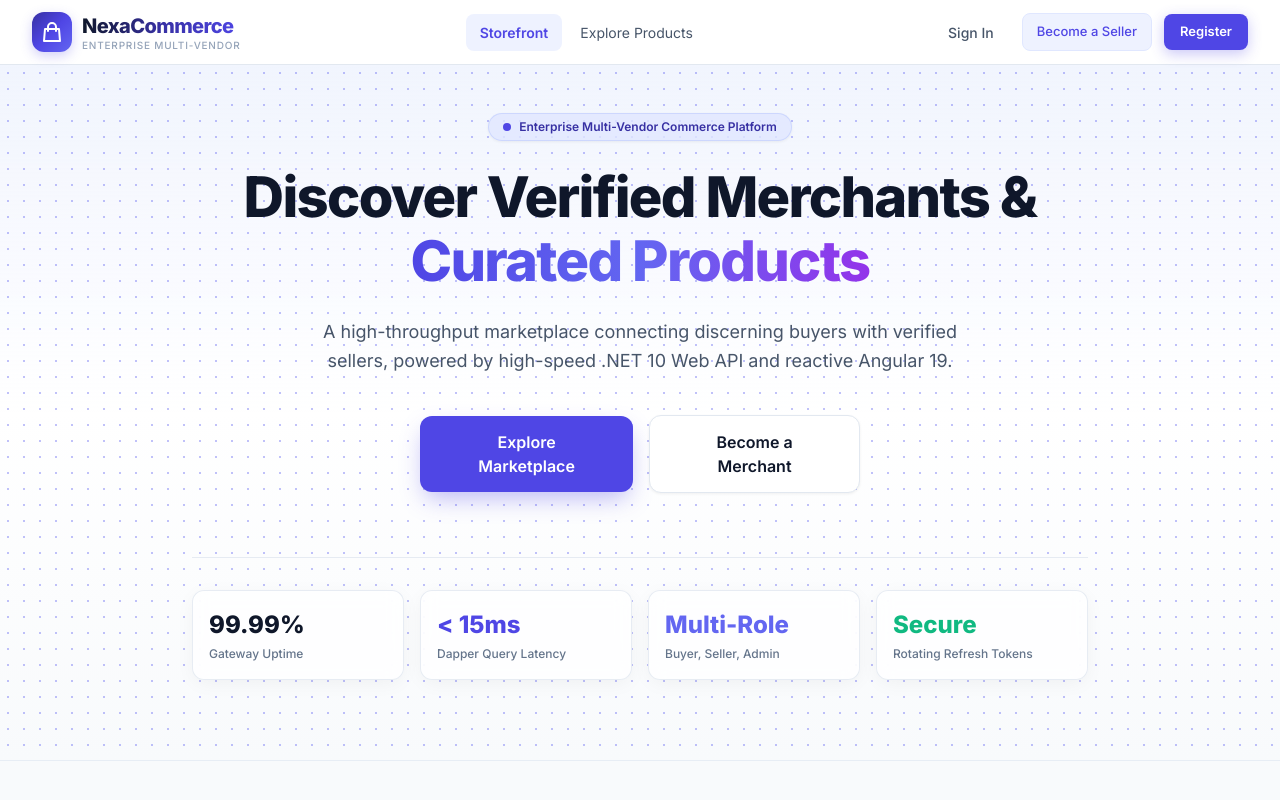
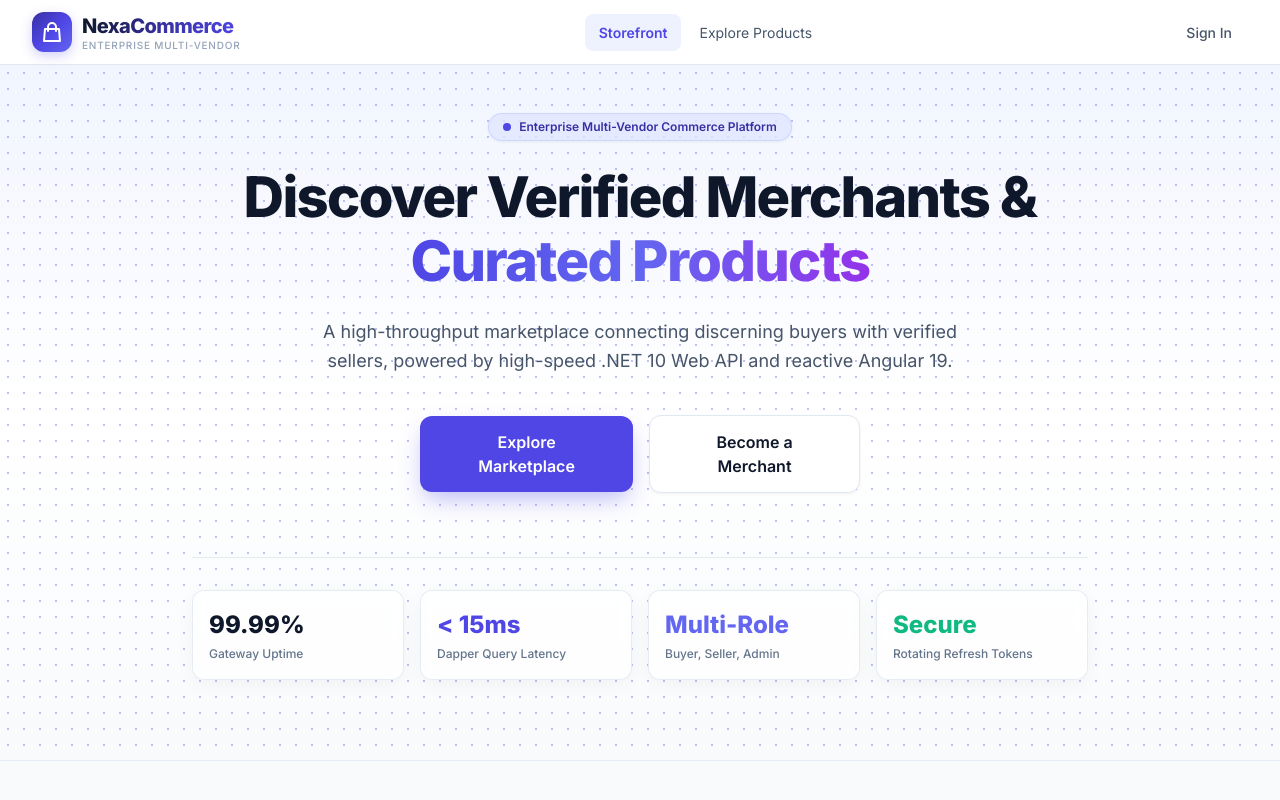
Before and after one commit to SATA1011/nexacommerce, an Angular app in the folder frontend/NexaCommerceFrontend/: page / in a window 1280 px wide. Built offline with nearby package versions, Linux system fonts and the light colour scheme.

Commit message:
feat: single Sign In button for all users in navbar

```diff
--- a/frontend/NexaCommerceFrontend/src/app/shared/components/navbar/navbar.component.html
+++ b/frontend/NexaCommerceFrontend/src/app/shared/components/navbar/navbar.component.html
@@ -85,12 +85,6 @@
           <a routerLink="/auth/login" class="guest-signin-link">
             Sign In
           </a>
-          <a routerLink="/auth/register" [queryParams]="{ type: 'vendor' }" class="guest-seller-btn">
-            Become a Seller
-          </a>
-          <a routerLink="/auth/register" class="guest-register-btn">
-            Register
-          </a>
         }
       </div>
 
@@ -126,8 +120,7 @@
           </div>
         } @else {
           <div class="mobile-guest-grid">
-            <a routerLink="/auth/login" (click)="mobileMenuOpen.set(false)" class="mobile-btn-secondary">Sign In</a>
-            <a routerLink="/auth/register" (click)="mobileMenuOpen.set(false)" class="mobile-btn-primary">Register</a>
+            <a routerLink="/auth/login" (click)="mobileMenuOpen.set(false)" class="mobile-btn-primary">Sign In</a>
           </div>
         }
       </div>
```
